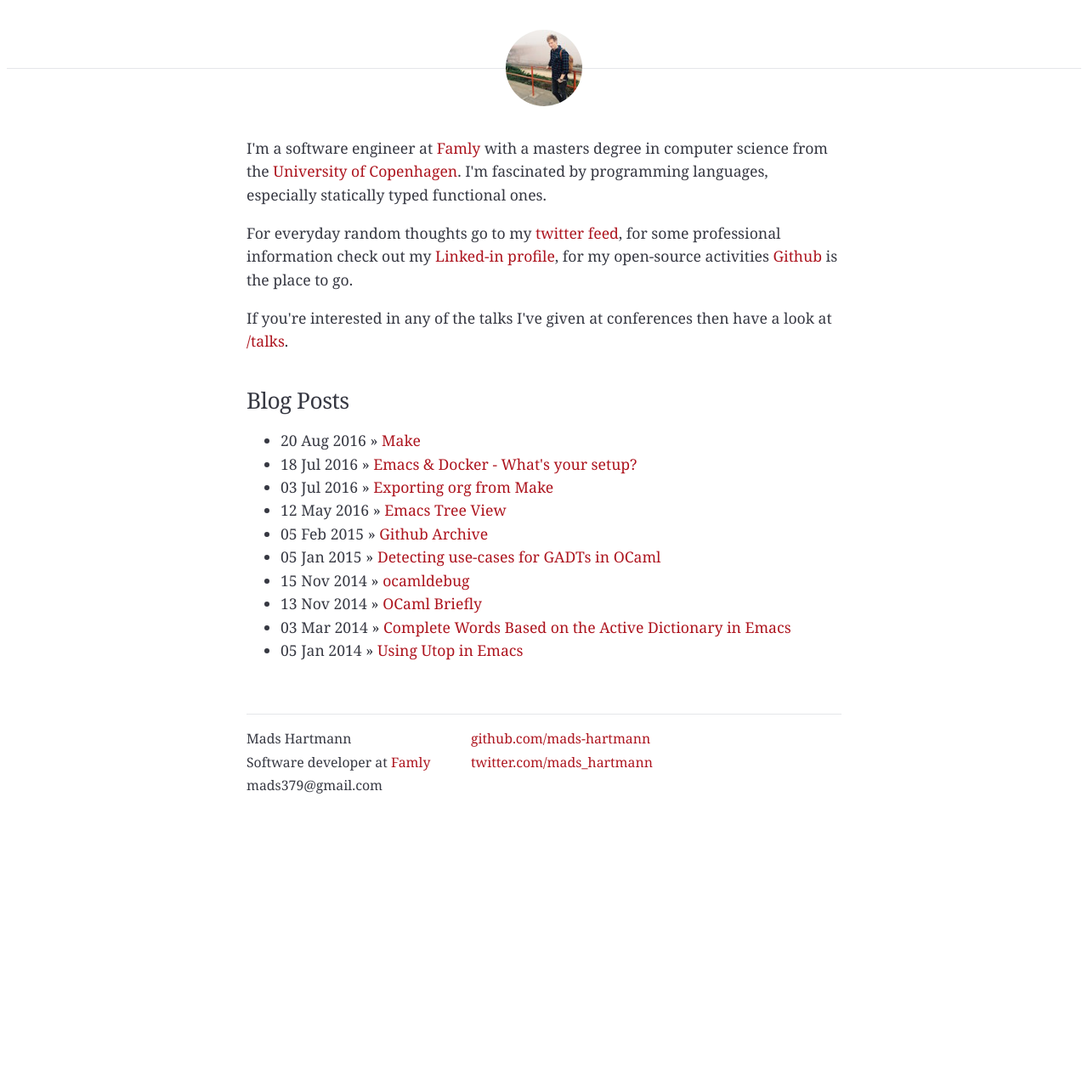
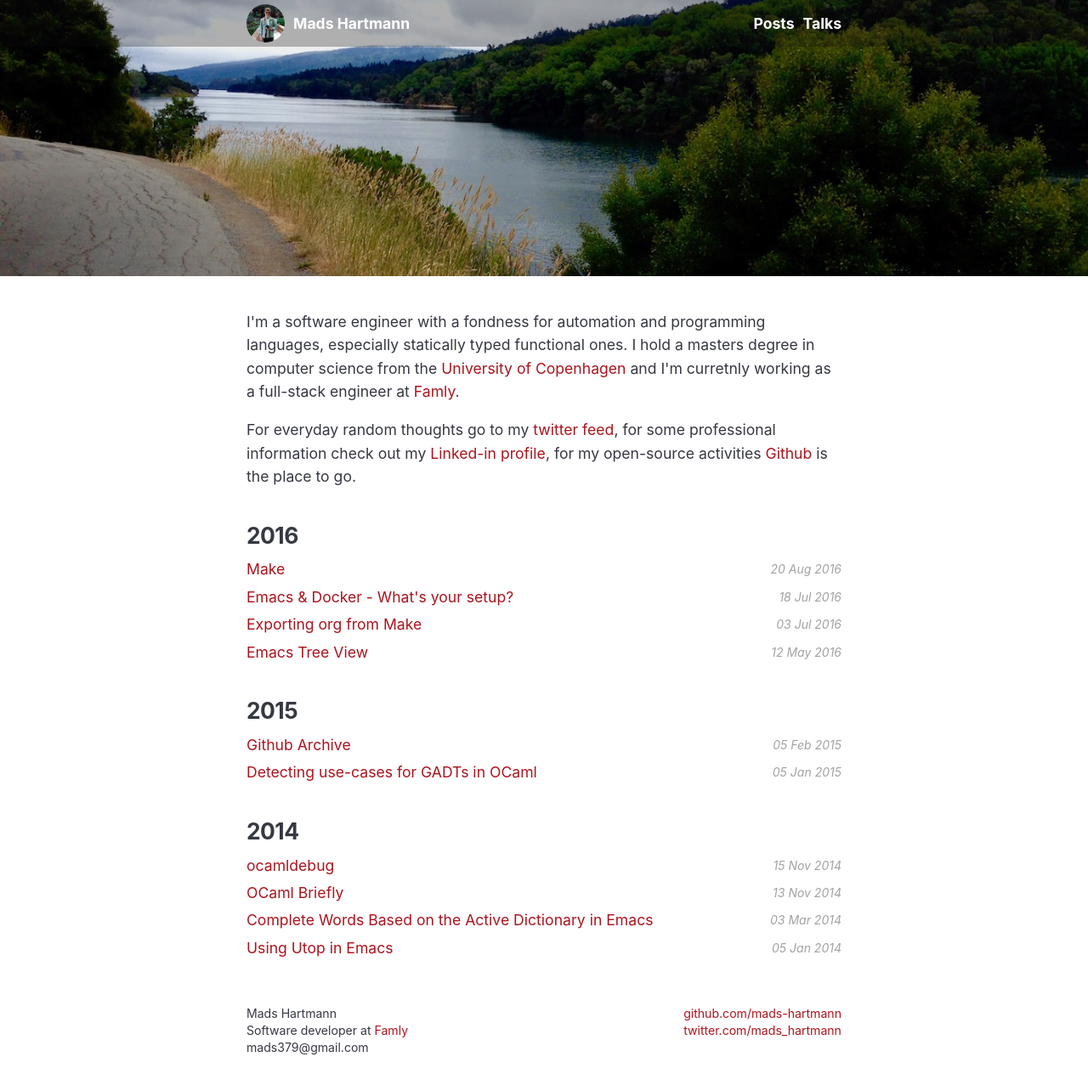
Before and after one commit to mads-hartmann/blog.mads-hartmann.com, a Jekyll site: the page built from index.html, in a window 1280 px wide. Shown: the whole page at 85% size. Built offline with Jekyll 4.4.1, drawn with Linux system fonts in a browser that asks for light colours; nearby versions of some CDN libraries; before the commit the page ends 963 px from its top, so only the background shows below that.

Commit message:
New look

```diff
--- a/README.markdown
+++ b/README.markdown
@@ -1,5 +1,5 @@
 # mads-hartmann.com
-This is the blog of Mads Hartmann Jensen. Running the following
-command should be enough to get started.
 
-    make watch
+This is my blog. It's currently stitched together using a funky
+combination of Emacs org-mode and jekyll. It's not nice, but it gets
+the job done.
--- a/_layouts/default.html
+++ b/_layouts/default.html
@@ -5,6 +5,9 @@
         <meta http-equiv="X-UA-Compatible" content="IE=edge,chrome=1">
         <title>{{ page.title }}</title>
         <meta name="viewport" content="width=device-width">
+
+        <link rel="shortcut icon" href="/images/favicon.ico" type="image/x-icon">
+        <link rel="icon" href="/images/favicon.ico" type="image/x-icon">
 
         <link rel="stylesheet" href="/css/main.css">
 
@@ -24,14 +27,26 @@
     </head>
     <body>
 
+      <div class="header-container">
         <div class="header">
+          <div class="bar">
             <a href="/">
-          <img src="/images/me.jpeg" width="90" height="90" />
+              <img src="/images/me-v2-square.jpg" width="45" height="45" />
+              <span>Mads Hartmann</span>
             </a>
+            <ul class="menu">
+              <li><a href="/">Posts</a></li>
+              <li><a href="/talks">Talks</a></li>
+            </ul>
           </div>
+        </div>
+      </div>
+
       <div class="site">
 
         {{ content }}
+
+      </div>
 
       <div class="footer">
         <div class="contact">
@@ -48,7 +63,7 @@
           </p>
         </div>
       </div>
-      </div>
+
 
       <script type="text/javascript">
         var _gaq = _gaq || [];
--- a/css/main.css
+++ b/css/main.css
@@ -1,9 +1,10 @@
 body {
     font-size: 1.1em;
     line-height: 1.56em;
-    font-family: Georgia, Cambria, "Times New Roman", Times, serif;
+    font-family: -apple-system, BlinkMacSystemFont, "Segoe UI", Helvetica, Arial, sans-serif, "Apple Color Emoji", "Segoe UI Emoji", "Segoe UI Symbol";
     -webkit-font-smoothing: antialiased;
     color: rgba(46,48,58,0.96);
+    margin: 0px;
 }
 
 h1, h2 {
@@ -71,28 +72,79 @@ blockquote p {
   display: inline;
 }
 
-/* Structure */
+/**********/
+/* Header */
+/**********/
+
+.header-container {
+    background-image: url('/images/backdrop-sf-bikeride.jpg');
+    background-repeat: no-repeat;
+    background-size: cover;
+    background-position: center center;
+    height: 325px;
+}
 
 .header {
-    margin-top: 80px;
-    margin-bottom: 80px;
-    border-top: 1px solid rgba(228,229,233,0.96);
+    width: 100%;
+    margin: 0px auto;
+    background: rgba(12, 12, 12, 0.28);
+    color: white;
+}
+
+.header .bar {
+    width: 70%;
+    max-width: 700px;
+    margin: 0px auto;
+    padding: 5px 0px;
+
+    display: flex;
+    align-items: center;
+    justify-content: space-between;
+}
+
+.header span {
+    color: white;
+    font-weight: bold;
+    border-top: 2px solid transparent;
+    border-bottom: 2px solid transparent;
+}
+
+.header a {
+    display: flex;
+    align-items: center;
 }
 
 .header img {
+    margin-right: 10px;
     border-radius: 45px;
-    -webkit-border-radius: 45px;
-    -moz-border-radius: 45px;
-    position: absolute;
-    top: 35px;
-    left: 50%;
-    margin-left: -45px;
-    transition: all .1s ease-in-out;
-}
-.header img:hover {
-    transform: scale(1.1);
 }
 
+.header a:hover span {
+    border-bottom: 2px solid white;
+}
+
+.header .menu {
+    display: flex;
+    list-style: none;
+    margin: 0px;
+    padding: 0px;
+}
+
+.header .menu a {
+    color: white;
+    font-weight: bold;
+    border-top: 2px solid transparent;
+    border-bottom: 2px solid transparent;
+    margin-left: 10px;
+}
+
+.header .menu a:hover {
+    border-bottom: 2px solid white;
+}
+
+/***********/
+/* Content */
+/***********/
 
 .site {
     width: 70%;
@@ -101,25 +153,79 @@ blockquote p {
 }
 
 section.meta {
-    padding-bottom: 60px;
-    margin-bottom: 60px;
     text-align: center;
     font-style: italic;
     font-size: 0.9em;
     color: rgba(91,95,115,0.96);
-    border-bottom: 1px solid rgba(228,229,233,0.96);
+    margin-bottom: 40px;
 }
 
+/**********/
+/* Footer */
+/**********/
+
 .footer {
-    border-top: 1px solid rgba(228,229,233,0.96);
-    margin-top: 60px;
-    font-size: 0.9em;
-    overflow: hidden;
+    max-width: 700px;
+    width: 70%;
+    margin: 40px auto 20px auto;;
+    font-size: 0.8em;
+    line-height: 1.4em;
+
+    display: flex;
+    justify-content: space-between;
+
 }
 
-.footer .contact {
-  float: left;
-  margin-right: 3em;
+/**************/
+/* Front page */
+/**************/
+
+#home {
+    margin-top: 40px;
+}
+
+.posts h2 {
+    font-weight: bold;
+    margin-bottom: 10px;
+}
+
+.posts ul {
+    list-style: none;
+    margin: 0px;
+    padding: 0px;
+}
+
+.posts li {
+    display: flex;
+    justify-content: space-between;
+    margin: 5px 0px;
+}
+
+.posts .date {
+    font-style: italic;
+    color: rgb(162, 162, 162);
+    font-size: 14px;
+}
+
+@media only screen and (max-width: 800px) {
+    .header .bar {
+        width: 90%;
+    }
+
+    .site {
+        width: 90%;
+    }
+
+    .footer {
+        width: 90%;
+        flex-direction: column;
+    }
+
+    .header .menu {
+        flex-direction: column;
+        align-items: flex-start;
+    }
+
 }
 
 /* ORG-MODE Related classes. */
--- a/index.html
+++ b/index.html
@@ -5,24 +5,36 @@
 
 <div id="home">
 
-  <p>I'm a software engineer at <a href="https://famly.co/?skip-geo-ip=1" target="_blank">Famly</a>
-     with a masters degree in computer science from the <a href="http://www.diku.dk/english/" target="_blank">University of Copenhagen</a>.
-     I'm fascinated by programming languages, especially statically typed functional ones.
-  </p>
+  <p>I'm a software engineer with a fondness for automation and
+     programming languages, especially statically typed functional ones. I hold a masters degree in
+    computer science from the <a href="http://www.diku.dk/english/" target="_blank">University of Copenhagen</a> and
+    I'm curretnly working as a full-stack engineer at <a href="https://famly.co/?skip-geo-ip=1" target="_blank">Famly</a>.
+</p>
 
   <p>For everyday random thoughts go to my <a href="http://www.twitter.com/mads_hartmann" target="_blank">twitter feed</a>,
       for some professional information check out my <a href="http://www.linkedin.com/pub/mads-hartmann-jensen/12/857/528" target="_blank">Linked-in profile</a>,
       for my open-source activities <a href="https://github.com/mads-hartmann" target="_blank">Github</a> is the place to go.
   </p>
 
-  <p>If you're interested in any of the talks I've given at conferences then have a look at
-     <a href="/talks">/talks</a>.
-  </p>
+  <div class="posts">
+  {% for post in site.posts %}
+    {% assign currentdate = post.date | date: "%Y" %}
+    {% if currentdate != date %}
+      {% unless forloop.first %}
+      </ul>
+      {% endunless %}
+      <h2 id="y{{post.date | date: "%Y"}}">{{ currentdate }}</h2>
+      <ul>
+    {% assign date = currentdate %}
+    {% endif %}
+        <li>
+          <a href="{{ post.url }}">{{ post.title }}</a>
+          <span class="date">{{ post.date | date_to_string }}</span>
+        </li>
+    {% if forloop.last %}
+      </ul>
+    {% endif %}
+  {% endfor %}
+  </div>
 
-  <h2>Blog Posts</h2>
-  <ul class="posts">
-    {% for post in site.posts %}
-      <li><span>{{ post.date | date_to_string }}</span> &raquo; <a href="{{ post.url }}">{{ post.title }}</a></li>
-    {% endfor %}
-  </ul>
 </div>
```
Also changed, not shown: images/backdrop-sf-bikeride.jpg (added), images/favicon.ico (added), images/me-v2-square.jpg (added). Lines whose indentation alone changed are shown as unchanged.
